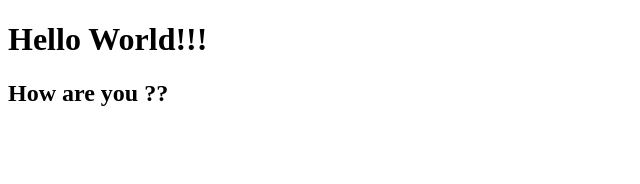
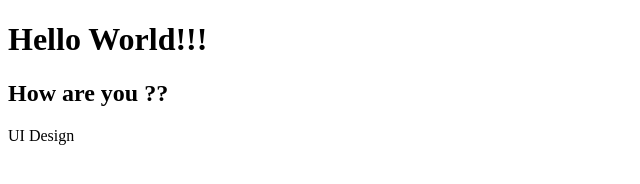
Before and after one commit to Werayoot/Gittest, a plain HTML site: page Index.html in a window 1280 px wide. Shown: the full height of the page, 0-640 px from the left. Drawn offline with Linux system fonts and the light colour scheme.

Commit message:
Added UI Design

```diff
--- a/Index.html
+++ b/Index.html
@@ -6,4 +6,5 @@
 <body>
     <h1>Hello World!!!</h1>
     <h2>How are you ??</h2>
+    <h>UI Design</h>
 </body>
```
